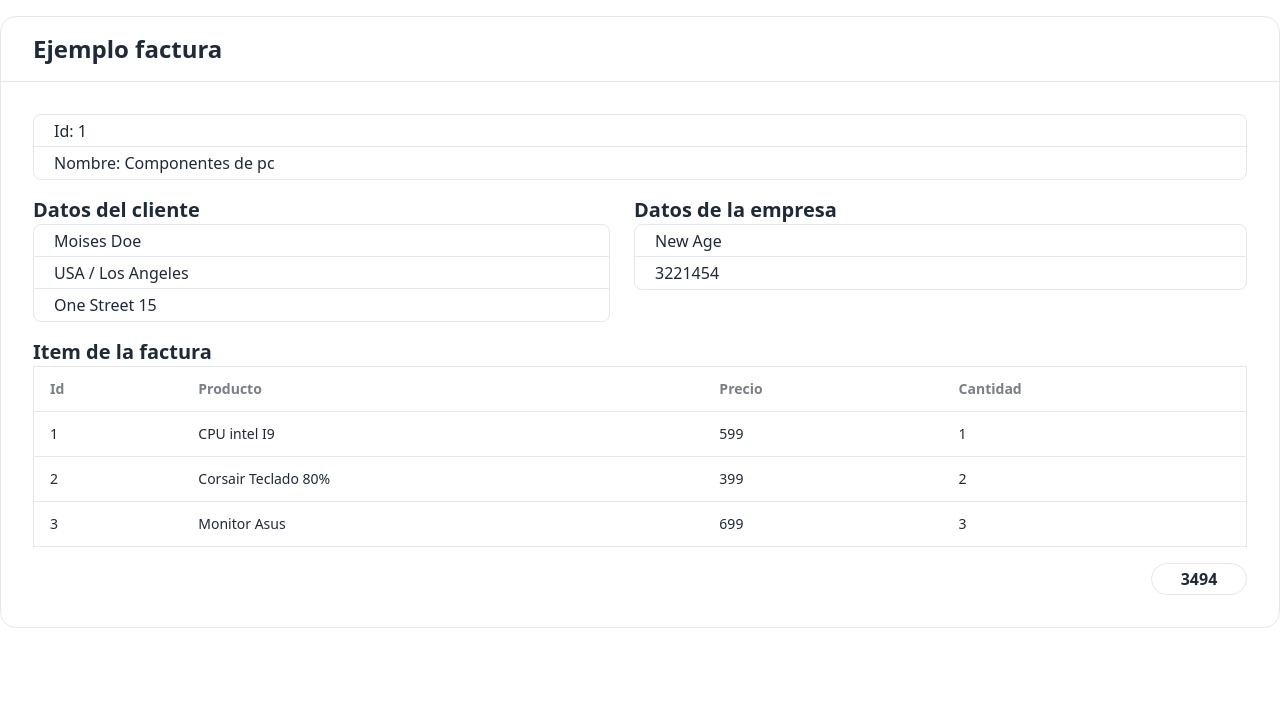
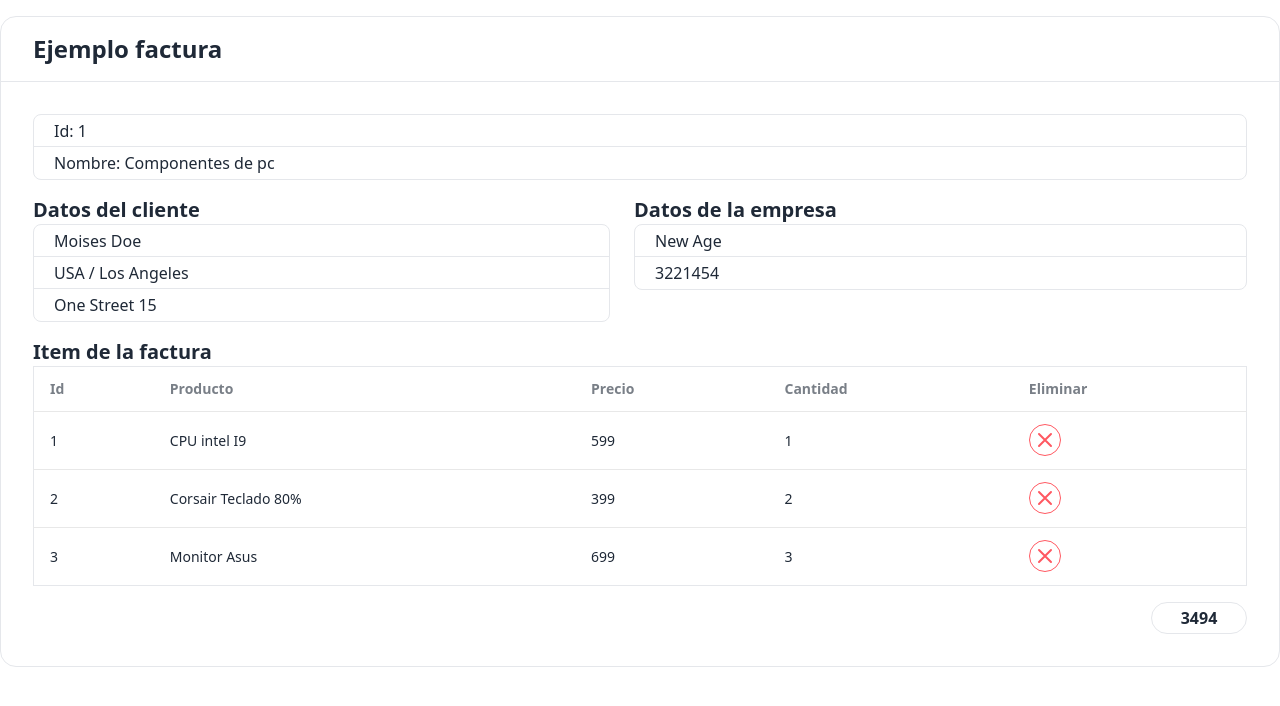
Before and after one commit to MoisesCornejo/angular-factura, an Angular app: page / in a window 1280 px wide. Shown: the top 706 px of the page. Built offline with nearby package versions, Linux system fonts and the light colour scheme.

Commit message:
eliminamos item de una factura pasando el id desde los hijos mediante un @Output!

```diff
--- a/src/app/components/invoice/invoice.component.html
+++ b/src/app/components/invoice/invoice.component.html
@@ -23,7 +23,8 @@
       </div>
 
       <div>
-        <app-list-items [items]="invoice.items"></app-list-items>
+        <!-- recibimos el valor pasado desde el hijo en un metodo removeItem($event) el que contiene el valor del id traspasado -->
+        <app-list-items [items]="invoice.items" (removeEventEmitter)="removeItem($event)"></app-list-items>
       </div>
       <div class="border rounded-2xl w-24 h-8 ml-auto flex justify-center items-center">
         <!-- misma manera de agregar e selector del componente pero sin etiqueta de cierre -->
--- a/src/app/components/invoice/invoice.component.ts
+++ b/src/app/components/invoice/invoice.component.ts
@@ -30,4 +30,13 @@ export class InvoiceComponent implements OnInit { // implementamos OnInit
     this.invoice = this.service.getInvoice();
   }
 
+  // creamos metodo removeItem y pasamos por parametro el id
+  removeItem(id: number) {
+    // eliminamos el items mediante la factura que sera igual al mismo items
+    // filtrando y eliminando con filter donde por cada elemento pasamos el item
+    // y preguntamos si el item.id es distinto al id pasado desde los hijos dejandolo pasar
+    // si es igual lo filtra y se elimina!
+    this.invoice.items = this.invoice.items.filter(item => item.id != id);
+  }
+
 }
--- a/src/app/components/list-items/list-items.component.html
+++ b/src/app/components/list-items/list-items.component.html
@@ -7,12 +7,17 @@
       <th class="table-cell">Producto</th>
       <th class="table-cell">Precio</th>
       <th class="table-cell">Cantidad</th>
+      <th class="table-cell">Eliminar</th> <!-- creamos fila para boton de eliminadp -->
     </tr>
     </thead>
     <tbody class="table-row-group">
     <!-- realizamos for para iterar item de productos por factura -->
       @for (item of items; track $index) {
-        <tr class="table-row hover:bg-gray-200" app-row-item [item]="item"></tr>
+        <tr class="table-row hover:bg-gray-200"
+            app-row-item [item]="item"
+            (removeEventEmitter)="onRemove($event)"></tr>
+            <!-- recibimos el atributo del hijo con el metodo (removeEventEmitter)
+            y le trasmitimos el valor al metodo onRemove($event) que contiene el valor del id pasado -->
       }
     </tbody>
   </table>
--- a/src/app/components/list-items/list-items.component.ts
+++ b/src/app/components/list-items/list-items.component.ts
@@ -1,4 +1,4 @@
-import {Component, Input} from '@angular/core';
+import {Component, EventEmitter, Input, Output} from '@angular/core';
 import {Item} from '../../models/item';
 import {RowItemComponent} from '../row-item/row-item.component';
 
@@ -12,4 +12,10 @@ export class ListItemsComponent {
 
   @Input() items: Item[] = [];
 
+  // hacemos lo mismo para emitirlo al padre de list-items que es invoice-component
+  @Output() removeEventEmitter: EventEmitter<number> = new EventEmitter();
+  onRemove(id: number) {
+    this.removeEventEmitter.emit(id);
+  }
+
 }
--- a/src/app/components/row-item/row-item.component.html
+++ b/src/app/components/row-item/row-item.component.html
@@ -2,3 +2,24 @@
 <td class="table-cell">{{item.product}}</td>
 <td class="table-cell">{{item.price}}</td>
 <td class="table-cell">{{item.quantity}}</td>
+<!-- agregamos boton de con una x para eliminar -->
+<td class="table-cell">
+  <!-- asignamos un evento al boton que ejecutara un metodo de la clase row-item onRemove
+  pasando el id como argumento para su eliminacion -->
+  <button
+    class="btn btn-outline btn-error btn-circle btn-sm"
+    (click)="onRemove(item.id)">
+    <svg
+      xmlns="http://www.w3.org/2000/svg"
+      class="h-6 w-6"
+      fill="none"
+      viewBox="0 0 24 24"
+      stroke="currentColor">
+      <path
+        stroke-linecap="round"
+        stroke-linejoin="round"
+        stroke-width="2"
+        d="M6 18L18 6M6 6l12 12" />
+    </svg>
+  </button>
+</td>
--- a/src/app/components/row-item/row-item.component.ts
+++ b/src/app/components/row-item/row-item.component.ts
@@ -1,4 +1,4 @@
-import {Component, Input} from '@angular/core';
+import {Component, EventEmitter, Input, Output} from '@angular/core';
 import {Item} from '../../models/item';
 
 @Component({
@@ -11,4 +11,11 @@ export class RowItemComponent {
 
   @Input() item!: Item;
 
+  // Creamos Output para trasmitir objetos de hijos a padre de tipo numero que es el id
+  @Output() removeEventEmitter: EventEmitter<number> = new EventEmitter();
+  // creamos metodo onRemove del evento click en el html y emitimos el id del hijo al  padre
+  onRemove(id: number) {
+    this.removeEventEmitter.emit(id);
+  }
+
 }
```
